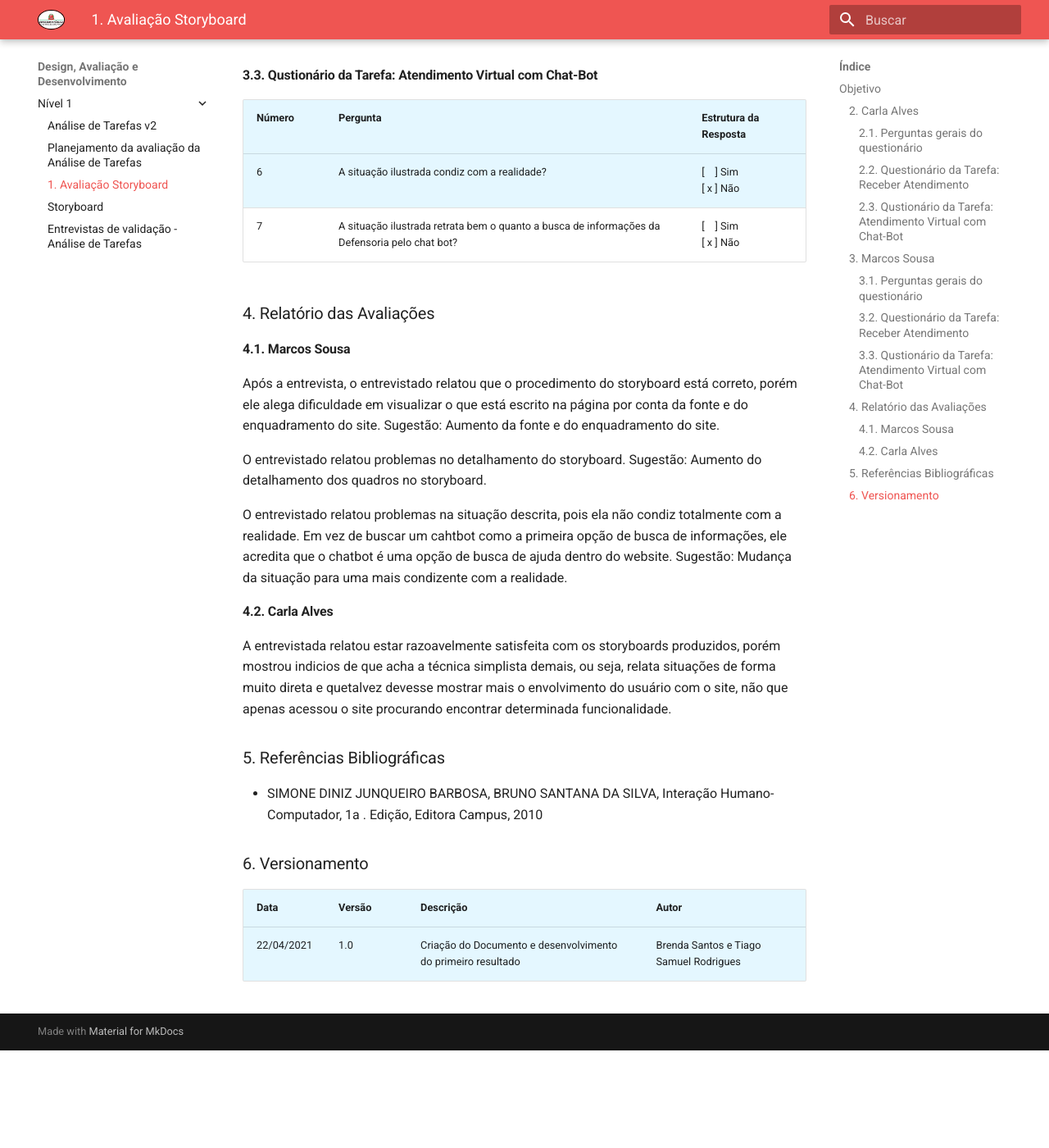
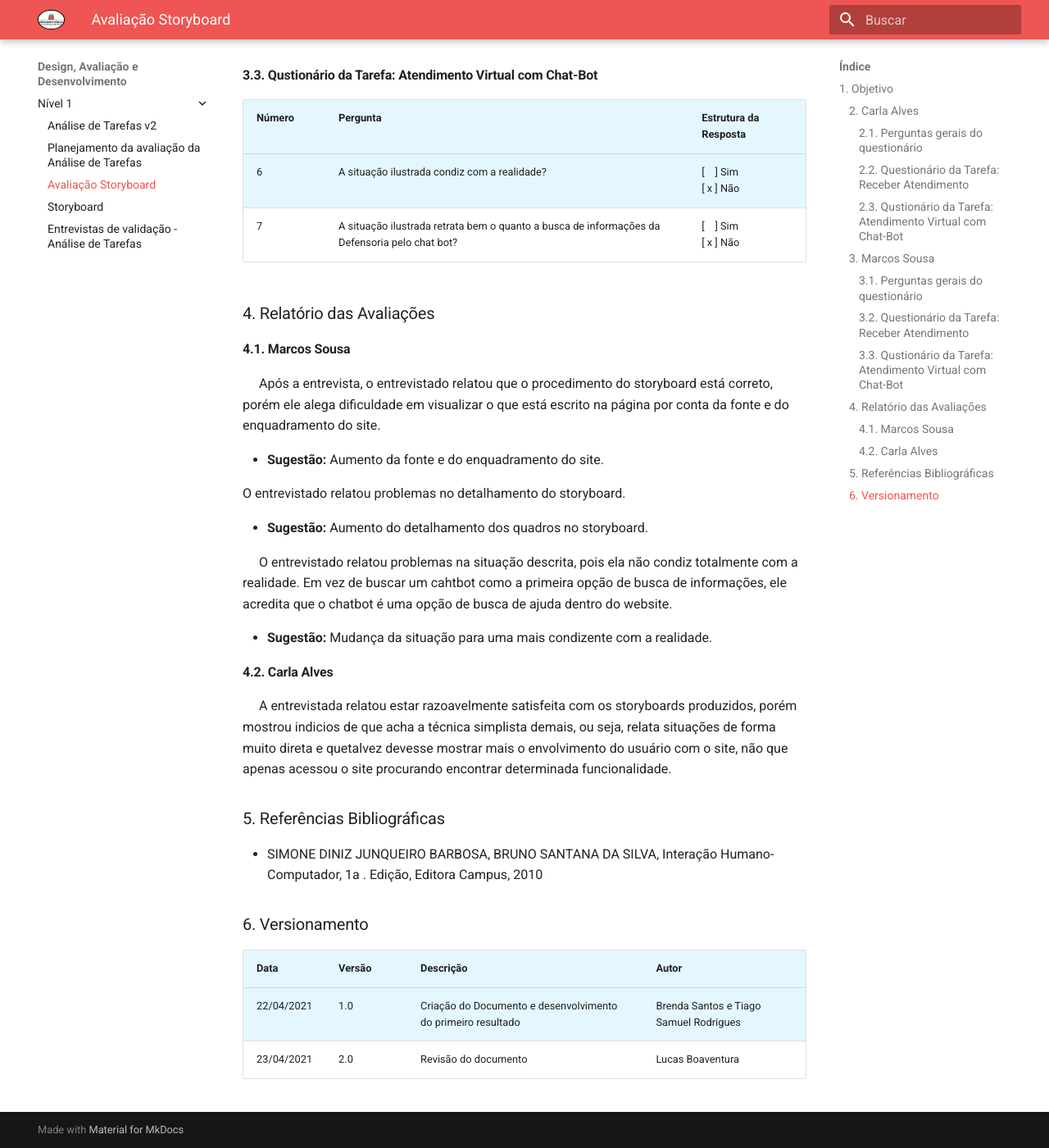
Before and after one commit to ailtonaires/2020.2-DefensoriaSP, an MkDocs documentation site: the page built from docs/Design,-Avaliação-e-Desenvolvimento/Nível-1/resultado-avaliacao-storyboard.md, in a window 1280 px wide and 1400 px high, scrolled down 1986 px. Shown: the whole window at 82% size. Built offline with MkDocs 1.6.1 and Material for MkDocs 9.7.7, drawn with Linux system fonts in a browser that asks for light colours; before the commit the page ends 3267 px from its top, so only the background shows below that; some of the changed lines change nothing that is shown; some of the changed text lies outside the part shown.

Commit message:
Adiciona revisão do documento de resultado da avaliação dos storyboards

```diff
--- a/docs/Design,-Avaliação-e-Desenvolvimento/Nível-1/resultado-avaliacao-storyboard.md
+++ b/docs/Design,-Avaliação-e-Desenvolvimento/Nível-1/resultado-avaliacao-storyboard.md
@@ -1,66 +1,80 @@
-# 1. Avaliação Storyboard
-## Objetivo
-A avaliação do storyboard tem como objetivo validar o protótipo desenhado para cada funcionalidade do sistema.
-O objetivo do storyboard é demonstrar as tarefa do sistema através de um protótipo.
+# Avaliação Storyboard
+
+## 1. Objetivo
+
+<p> &emsp; A avaliação do storyboard tem como objetivo validar o protótipo desenhado para cada funcionalidade do sistema.
+O objetivo do storyboard é demonstrar as tarefa do sistema através de um protótipo.</p>
 
 ### 2. Carla Alves
-Carla é uma persona desenvolvida anteriormente no projeto. Ela participará da entrevista em relação ao storyboard.
+
+<p> &emsp; Carla é uma persona desenvolvida anteriormente no projeto. Ela participará da entrevista em relação ao storyboard.</p>
 
 #### 2.1. Perguntas gerais do questionário
-| Número | Pergunta | Estrutura da Resposta |
-| ------ | -------- | --------------------- |
-| 1 | Qual seu nome? | Carla Alves |
-| 2 | Qual sua idade | 42 anos |
-| 3 | Qual seu gênero | [&emsp;] Masculino<br/>[ x ] Feminino<br/>[&emsp;] Não binário<br/>[&emsp;] Outro, qual? |
+
+| Número | Pergunta        | Estrutura da Resposta                                                                    |
+| ------ | --------------- | ---------------------------------------------------------------------------------------- |
+| 1      | Qual seu nome?  | Carla Alves                                                                              |
+| 2      | Qual sua idade  | 42 anos                                                                                  |
+| 3      | Qual seu gênero | [&emsp;] Masculino<br/>[ x ] Feminino<br/>[&emsp;] Não binário<br/>[&emsp;] Outro, qual? |
 
 #### 2.2. Questionário da Tarefa: Receber Atendimento
-| Número | Pergunta | Estrutura da Resposta |
-| ------ | -------- | --------------------- |
-| 4 | A situação ilustrada condiz com a realidade? | [ x ] Sim</br>[&emsp;] Não |
-| 5 | Qual a sugestão de alteração ou melhoria para o storyboard sugere? | Nenhuma. O storyboard ilustra de forma clara o fluxo que provavelmente será seguido por usuários do site. |
+
+| Número | Pergunta                                                           | Estrutura da Resposta                                                                                     |
+| ------ | ------------------------------------------------------------------ | --------------------------------------------------------------------------------------------------------- |
+| 4      | A situação ilustrada condiz com a realidade?                       | [ x ] Sim</br>[&emsp;] Não                                                                                |
+| 5      | Qual a sugestão de alteração ou melhoria para o storyboard sugere? | Nenhuma. O storyboard ilustra de forma clara o fluxo que provavelmente será seguido por usuários do site. |
 
 #### 2.3. Qustionário da Tarefa: Atendimento Virtual com Chat-Bot
-| Número | Pergunta | Estrutura da Resposta |
-| ------ | -------- | --------------------- |
-| 6 | A situação ilustrada condiz com a realidade? | [ x ] Sim</br>[&emsp;] Não |
-| 7 | A situação ilustrada retrata bem o quanto a busca de informações da Defensoria pelo chat bot? | [ x ] Sim</br>[&emsp;] Não |
+
+| Número | Pergunta                                                                                      | Estrutura da Resposta      |
+| ------ | --------------------------------------------------------------------------------------------- | -------------------------- |
+| 6      | A situação ilustrada condiz com a realidade?                                                  | [ x ] Sim</br>[&emsp;] Não |
+| 7      | A situação ilustrada retrata bem o quanto a busca de informações da Defensoria pelo chat bot? | [ x ] Sim</br>[&emsp;] Não |
 
 ### 3. Marcos Sousa
-Marcos é uma persona desenvolvida anteriormente no projeto. Ele irá participar da entrevista em relação ao storyboard. Caso queira ver os detalhes do documento de persona de Marcos clique [aqui](https://interacao-humano-computador.github.io/2020.2-DefensoriaSP/an%C3%A1lise-de-requisitos/personas/#persona-primaria).
+
+<p> &emsp; Marcos é uma persona desenvolvida anteriormente no projeto. Ele irá participar da entrevista em relação ao storyboard. Caso queira ver os detalhes do documento de persona de Marcos clique <a href="https://interacao-humano-computador.github.io/2020.2-DefensoriaSP/an%C3%A1lise-de-requisitos/personas/#persona-primaria">aqui</a>.</p>
 
 #### 3.1. Perguntas gerais do questionário
-| Número | Pergunta | Estrutura da Resposta |
-| ------ | -------- | --------------------- |
-| 1 | Qual seu nome? | Marcos Sousa |
-| 2 | Qual sua idade | 26 anos |
-| 3 | Qual seu gênero | [ x ] Masculino<br/>[&emsp;] Feminino<br/>[&emsp;] Não binário<br/>[&emsp;] Outro, qual? |
+
+| Número | Pergunta        | Estrutura da Resposta                                                                    |
+| ------ | --------------- | ---------------------------------------------------------------------------------------- |
+| 1      | Qual seu nome?  | Marcos Sousa                                                                             |
+| 2      | Qual sua idade  | 26 anos                                                                                  |
+| 3      | Qual seu gênero | [ x ] Masculino<br/>[&emsp;] Feminino<br/>[&emsp;] Não binário<br/>[&emsp;] Outro, qual? |
 
 #### 3.2. Questionário da Tarefa: Receber Atendimento
-| Número | Pergunta | Estrutura da Resposta |
-| ------ | -------- | --------------------- |
-| 4 | A situação ilustrada condiz com a realidade? | [ x ] Sim</br>[&emsp;] Não |
-| 5 | Qual a sugestão de alteração ou melhoria para o storyboard sugere? | Acredito que o documento possa especificar um pouco mais sobre o processo dentro do website. |
+
+| Número | Pergunta                                                           | Estrutura da Resposta                                                                        |
+| ------ | ------------------------------------------------------------------ | -------------------------------------------------------------------------------------------- |
+| 4      | A situação ilustrada condiz com a realidade?                       | [ x ] Sim</br>[&emsp;] Não                                                                   |
+| 5      | Qual a sugestão de alteração ou melhoria para o storyboard sugere? | Acredito que o documento possa especificar um pouco mais sobre o processo dentro do website. |
 
 #### 3.3. Qustionário da Tarefa: Atendimento Virtual com Chat-Bot
-| Número | Pergunta | Estrutura da Resposta |
-| ------ | -------- | --------------------- |
-| 6 | A situação ilustrada condiz com a realidade? | [&emsp;] Sim</br>[ x ] Não |
-| 7 | A situação ilustrada retrata bem o quanto a busca de informações da Defensoria pelo chat bot? | [&emsp;] Sim</br>[ x ] Não |
+
+| Número | Pergunta                                                                                      | Estrutura da Resposta      |
+| ------ | --------------------------------------------------------------------------------------------- | -------------------------- |
+| 6      | A situação ilustrada condiz com a realidade?                                                  | [&emsp;] Sim</br>[ x ] Não |
+| 7      | A situação ilustrada retrata bem o quanto a busca de informações da Defensoria pelo chat bot? | [&emsp;] Sim</br>[ x ] Não |
 
 ### 4. Relatório das Avaliações
 
 #### 4.1. Marcos Sousa
-Após a entrevista, o entrevistado relatou que o procedimento do storyboard está correto, porém ele alega dificuldade em visualizar o que está escrito na página por conta da fonte e do enquadramento do site.
-Sugestão: Aumento da fonte e do enquadramento do site.
+
+<p> &emsp; Após a entrevista, o entrevistado relatou que o procedimento do storyboard está correto, porém ele alega dificuldade em visualizar o que está escrito na página por conta da fonte e do enquadramento do site.</p>
+
+<p><ul><li><strong>Sugestão:</strong> Aumento da fonte e do enquadramento do site.</li></ul></p>
 
 O entrevistado relatou problemas no detalhamento do storyboard.
-Sugestão: Aumento do detalhamento dos quadros no storyboard.
 
-O entrevistado relatou problemas na situação descrita, pois ela não condiz totalmente com a realidade. Em vez de buscar um cahtbot como a primeira opção de busca de informações, ele acredita que o chatbot é uma opção de busca de ajuda dentro do website.
-Sugestão: Mudança da situação para uma mais condizente com a realidade.
+<p><ul><li><strong>Sugestão:</strong> Aumento do detalhamento dos quadros no storyboard.</li></ul></p>
+
+<p> &emsp; O entrevistado relatou problemas na situação descrita, pois ela não condiz totalmente com a realidade. Em vez de buscar um cahtbot como a primeira opção de busca de informações, ele acredita que o chatbot é uma opção de busca de ajuda dentro do website.</p>
+<p><ul><li><strong>Sugestão:</strong> Mudança da situação para uma mais condizente com a realidade.</li></ul></p>
 
 #### 4.2. Carla Alves
-A entrevistada relatou estar razoavelmente satisfeita com os storyboards produzidos, porém mostrou indicios de que acha a técnica simplista demais, ou seja, relata situações de forma muito direta e quetalvez devesse mostrar mais o envolvimento do usuário com o site, não que apenas acessou o site procurando encontrar determinada funcionalidade.
+
+<p> &emsp; A entrevistada relatou estar razoavelmente satisfeita com os storyboards produzidos, porém mostrou indicios de que acha a técnica simplista demais, ou seja, relata situações de forma muito direta e quetalvez devesse mostrar mais o envolvimento do usuário com o site, não que apenas acessou o site procurando encontrar determinada funcionalidade.</p>
 
 ### 5. Referências Bibliográficas
 
@@ -68,7 +82,7 @@ A entrevistada relatou estar razoavelmente satisfeita com os storyboards produzi
 
 ### 6. Versionamento
 
-
-| Data       | Versão |                               Descrição                      | Autor         |
-| ---------- | ------ | ------------------------------------------------------------ | ------------- |
+| Data       | Versão | Descrição                                                    | Autor                                  |
+| ---------- | ------ | ------------------------------------------------------------ | -------------------------------------- |
 | 22/04/2021 | 1.0    | Criação do Documento e desenvolvimento do primeiro resultado | Brenda Santos e Tiago Samuel Rodrigues |
+| 23/04/2021 | 2.0    | Revisão do documento                                         | Lucas Boaventura                       |
```
